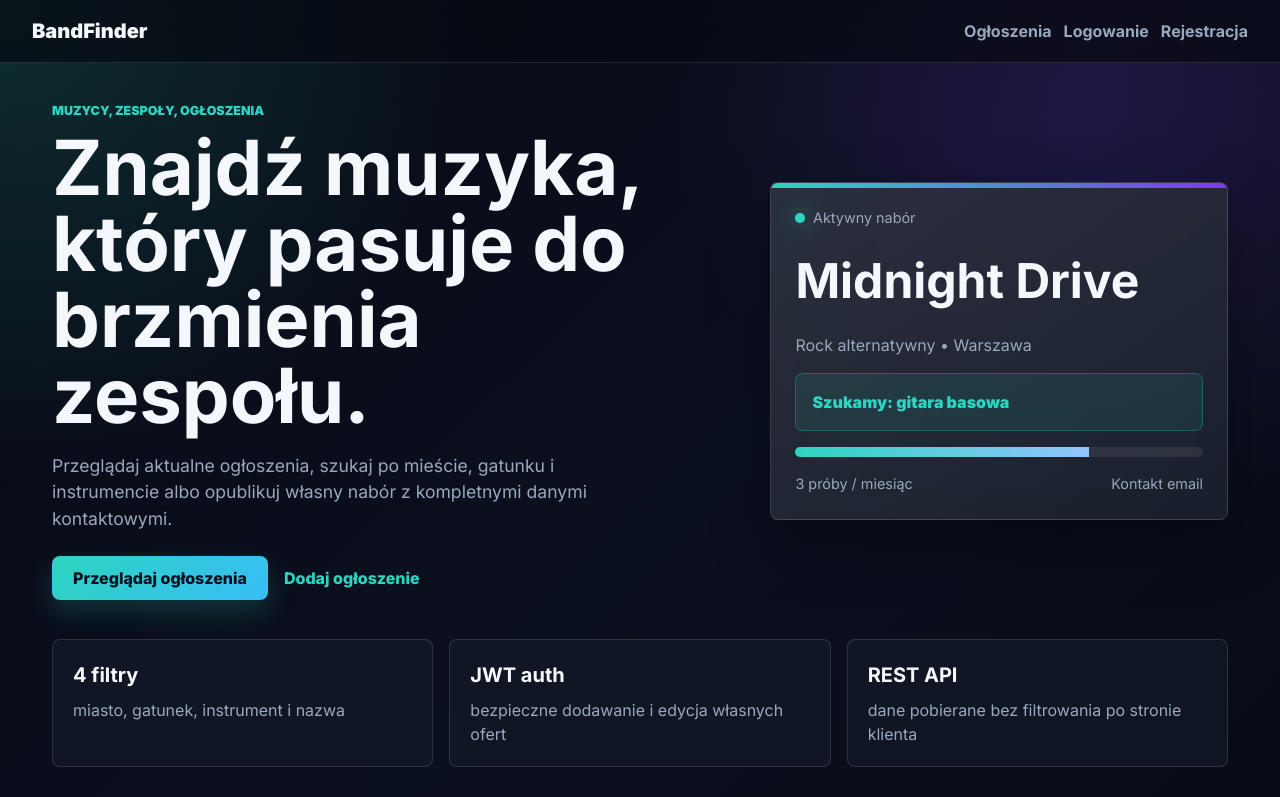
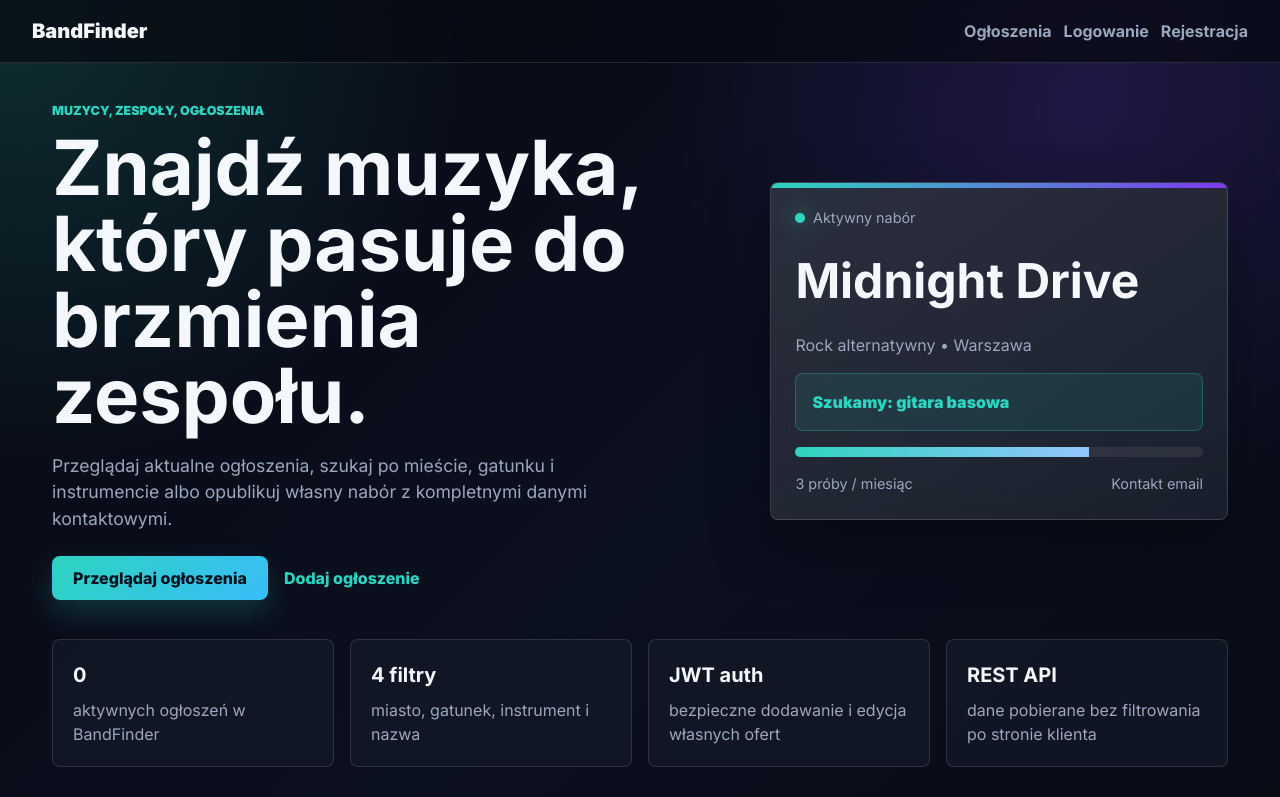
Before and after one commit to BigJeffrey/BandFinder, a React (Vite) app in the folder frontend/: page / in a window 1280 px wide. Shown: the top 797 px of the page. Built offline with nearby package versions, Linux system fonts and the light colour scheme; no server answers.

Commit message:
Persist listing filters

```diff
--- a/frontend/src/pages/Bands/Bands.tsx
+++ b/frontend/src/pages/Bands/Bands.tsx
@@ -1,4 +1,5 @@
-import { useMemo, useState } from 'react';
+import { useMemo } from 'react';
+import { useSearchParams } from 'react-router-dom';
 import { useQuery } from '@tanstack/react-query';
 import { bandsApi } from '../../api/bandsApi';
 import { BandCard } from '../../components/BandCard/BandCard';
@@ -11,13 +12,16 @@ import { useDebounce } from '../../hooks/useDebounce';
 import { getApiErrorMessage } from '../../utils/errors';
 import type { Band, BandFilters, BandSort } from '../../types/band';
 
+const DEFAULT_LIMIT = 9;
+const sortValues: BandSort[] = ['newest', 'name-asc', 'name-desc'];
+
 const initialFilters: BandFilters = {
   search: '',
   city: '',
   genre: '',
   instrumentNeeded: '',
   page: 1,
-  limit: 9,
+  limit: DEFAULT_LIMIT,
 };
 
 const optionFilters: BandFilters = {
@@ -67,9 +71,40 @@ const getResultsLabel = (pagination: { limit: number; page: number; total: numbe
   return `Wyświetlasz ${firstItem}-${lastItem} z ${pagination.total} ogłoszeń`;
 };
 
+const parsePage = (value: string | null) => {
+  const page = Number(value);
+  return Number.isInteger(page) && page > 0 ? page : 1;
+};
+
+const parseSort = (value: string | null): BandSort =>
+  sortValues.includes(value as BandSort) ? (value as BandSort) : 'newest';
+
+const getFiltersFromParams = (params: URLSearchParams): BandFilters => ({
+  search: params.get('search') ?? initialFilters.search,
+  city: params.get('city') ?? initialFilters.city,
+  genre: params.get('genre') ?? initialFilters.genre,
+  instrumentNeeded: params.get('instrumentNeeded') ?? initialFilters.instrumentNeeded,
+  page: parsePage(params.get('page')),
+  limit: DEFAULT_LIMIT,
+});
+
+const getNextParams = (filters: BandFilters, sort: BandSort) => {
+  const params = new URLSearchParams();
+
+  if (filters.search) params.set('search', filters.search);
+  if (filters.city) params.set('city', filters.city);
+  if (filters.genre) params.set('genre', filters.genre);
+  if (filters.instrumentNeeded) params.set('instrumentNeeded', filters.instrumentNeeded);
+  if (filters.page > 1) params.set('page', String(filters.page));
+  if (sort !== 'newest') params.set('sort', sort);
+
+  return params;
+};
+
 export function Bands() {
-  const [filters, setFilters] = useState<BandFilters>(initialFilters);
-  const [sort, setSort] = useState<BandSort>('newest');
+  const [searchParams, setSearchParams] = useSearchParams();
+  const filters = useMemo(() => getFiltersFromParams(searchParams), [searchParams]);
+  const sort = useMemo(() => parseSort(searchParams.get('sort')), [searchParams]);
   const debouncedFilters = useDebounce(filters, 450);
 
   const query = useQuery({
@@ -104,6 +139,10 @@ export function Bands() {
 
   const sortedBands = useMemo(() => sortBands(query.data?.data ?? [], sort), [query.data, sort]);
 
+  const updateFilters = (nextFilters: BandFilters, nextSort = sort) => {
+    setSearchParams(getNextParams(nextFilters, nextSort), { replace: true });
+  };
+
   return (
     <section className="stack">
       <div className="page-header page-header--split">
@@ -121,8 +160,8 @@ export function Bands() {
         filters={searchFilters}
         options={filterOptions}
         sort={sort}
-        onChange={(nextFilters) => setFilters((current) => ({ ...current, ...nextFilters, page: 1 }))}
-        onSortChange={setSort}
+        onChange={(nextFilters) => updateFilters({ ...filters, ...nextFilters, page: 1 })}
+        onSortChange={(nextSort) => updateFilters({ ...filters, page: 1 }, nextSort)}
       />
 
       {query.data && (
@@ -146,7 +185,7 @@ export function Bands() {
           </div>
           <Pagination
             pagination={query.data.pagination}
-            onPageChange={(page) => setFilters((current) => ({ ...current, page }))}
+            onPageChange={(page) => updateFilters({ ...filters, page })}
           />
         </>
       )}
--- a/frontend/src/pages/Home/Home.tsx
+++ b/frontend/src/pages/Home/Home.tsx
@@ -1,7 +1,26 @@
+import { useQuery } from '@tanstack/react-query';
 import { Link } from 'react-router-dom';
+import { bandsApi } from '../../api/bandsApi';
 import { Button } from '../../components/Button/Button';
+import type { BandFilters } from '../../types/band';
+
+const countFilters: BandFilters = {
+  search: '',
+  city: '',
+  genre: '',
+  instrumentNeeded: '',
+  page: 1,
+  limit: 1,
+};
 
 export function Home() {
+  const bandsCountQuery = useQuery({
+    queryKey: ['bands', 'active-count'],
+    queryFn: () => bandsApi.list(countFilters),
+  });
+
+  const activeListingsCount = bandsCountQuery.data?.pagination.total ?? 0;
+
   return (
     <section className="home stack">
       <div className="home__hero">
@@ -42,6 +61,10 @@ export function Home() {
 
       <div className="home__stats" aria-label="Najważniejsze skróty">
         <div>
+          <strong>{bandsCountQuery.isLoading ? '...' : activeListingsCount}</strong>
+          <span>aktywnych ogłoszeń w BandFinder</span>
+        </div>
+        <div>
           <strong>4 filtry</strong>
           <span>miasto, gatunek, instrument i nazwa</span>
         </div>
--- a/frontend/src/styles/_pages.scss
+++ b/frontend/src/styles/_pages.scss
@@ -391,7 +391,7 @@
   }
 
   .home__stats {
-    grid-template-columns: repeat(3, minmax(0, 1fr));
+    grid-template-columns: repeat(4, minmax(0, 1fr));
   }
 
   .home__categories {
```
